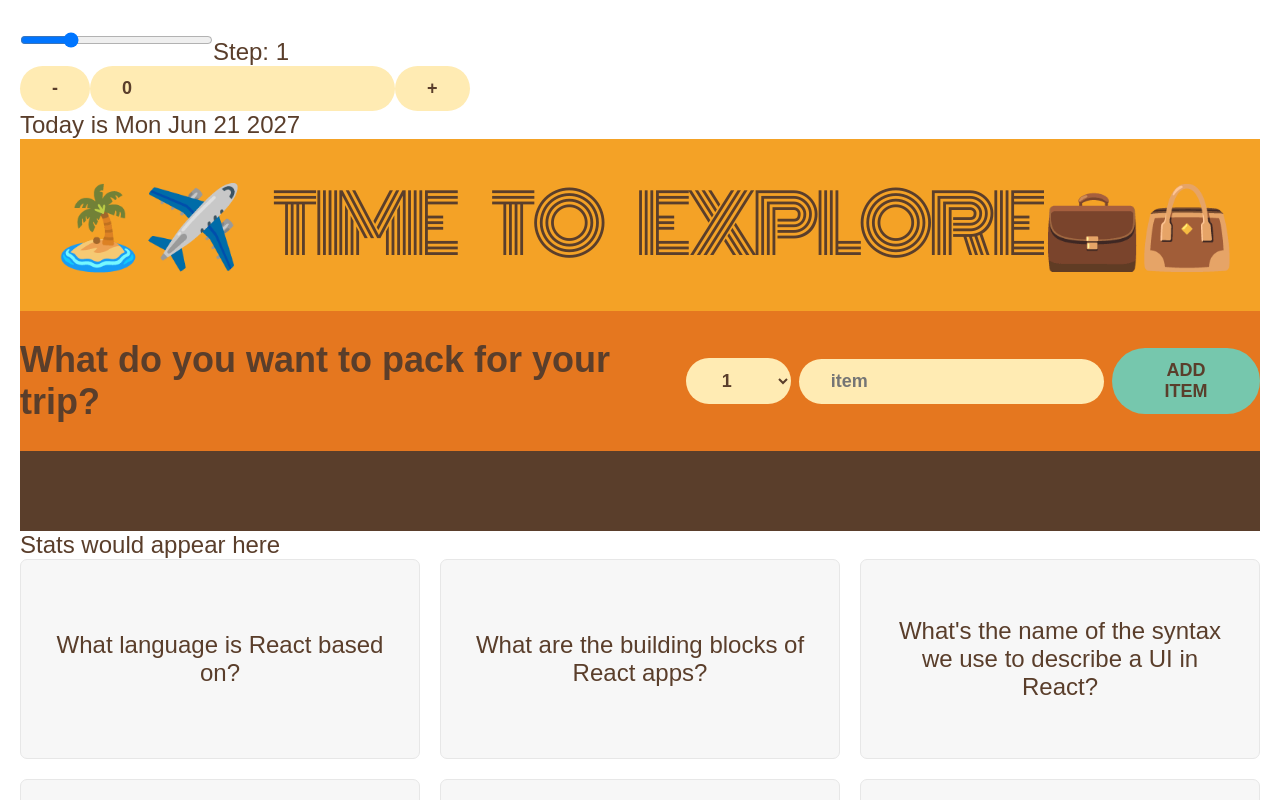
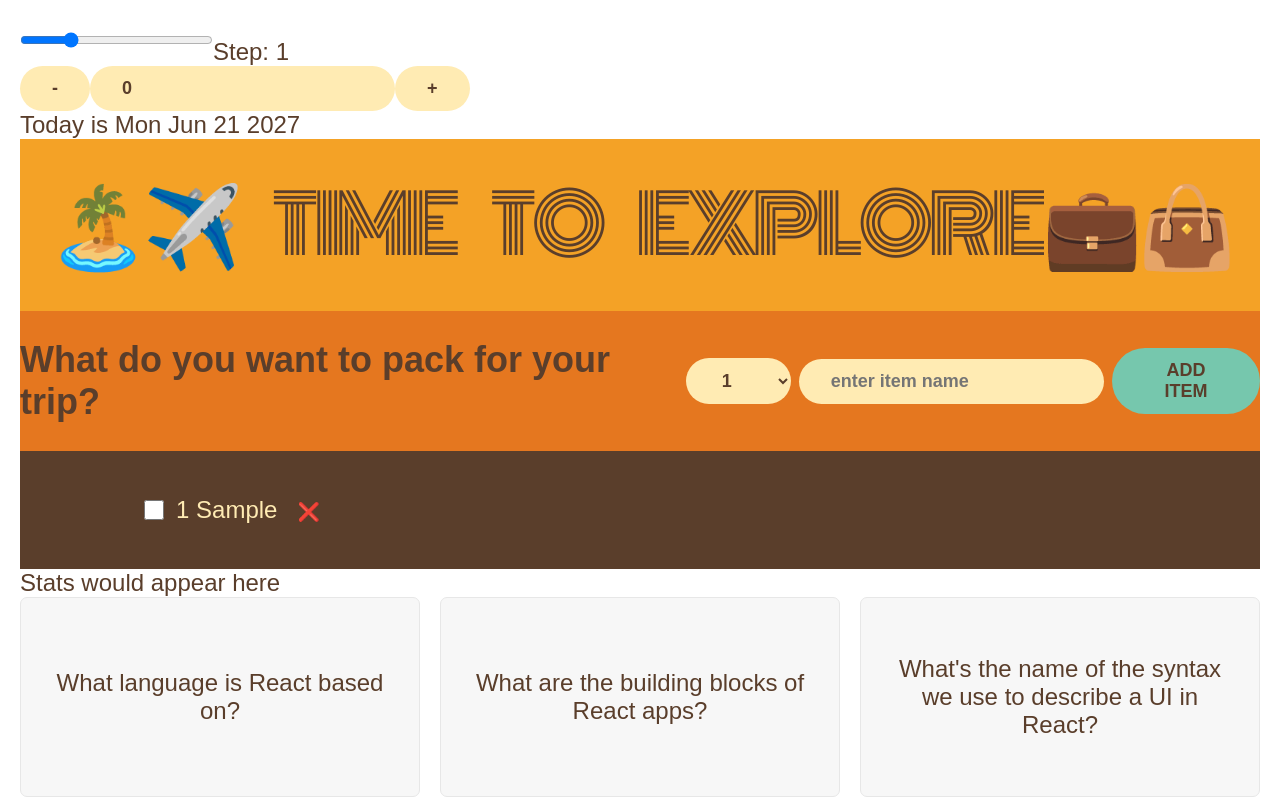
Before and after one commit to Codekazuki/step, a React (Create React App) app: page / in a window 1280 px wide. Both pictures are taken after typing "Sample" into the empty fields and a click on the button "ADD ITEM". Shown: the top 800 px of the page. Built offline with nearby package versions, Linux system fonts and the light colour scheme.

Commit message:
handletoggle

```diff
--- a/src/Form.js
+++ b/src/Form.js
@@ -6,7 +6,7 @@
 
   function handleSubmit(e) {
     e.preventDefault();
-    const newItem = { description, quantity, id: Date.now(), parked: false };
+    const newItem = { description, quantity, id: Date.now(), packed: false };
     if (!description)
       return alert("Shey you dey whine? Abeg put wetin you wan park");
     onAddItems(newItem);
@@ -25,7 +25,7 @@
       </select>
       <input
         type='text'
-        placeholder='item'
+        placeholder='enter item name '
         value={description}
         onChange={(e) => setDescription(e.target.value)}
       />
--- a/src/PackingList.js
+++ b/src/PackingList.js
@@ -14,6 +14,7 @@
 function Item({ item, onDeleteItem }) {
   return (
     <li>
+      <input type='checkbox' value={item.packed} onChange={() => {}} />
       <span
         style={
           item.packed ? { textDecoration: "line-through", color: "green" } : {}
@@ -21,7 +22,7 @@
       >
         {item.quantity} {item.description}
       </span>
-      <button onClick={onDeleteItem(item.id)}>❌</button>
+      <button onClick={() => onDeleteItem(item.id)}>❌</button>
     </li>
   );
 }
--- a/src/Travel.js
+++ b/src/Travel.js
@@ -14,6 +14,13 @@
   function handleDeleteItem(id) {
     setItems((items) => items.filter((item) => item.id !== id));
   }
+  function handleToggleProperty(id) {
+    setItems((items) =>
+      items.map((item) =>
+        item.id === id ? { ...item, packed: !item.packed } : item
+      )
+    );
+  }
   return (
     <div>
       <Logo />
```
